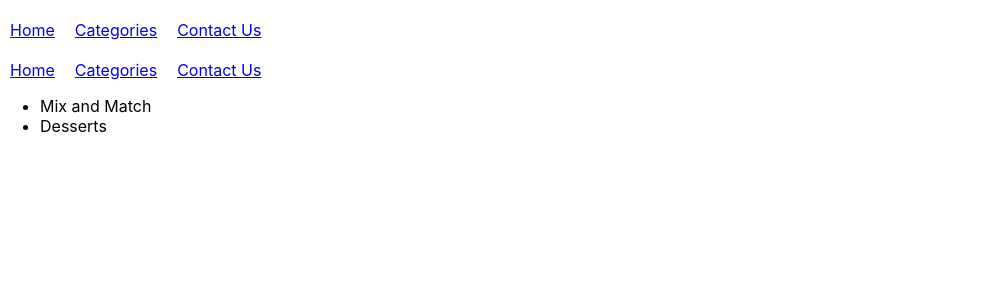
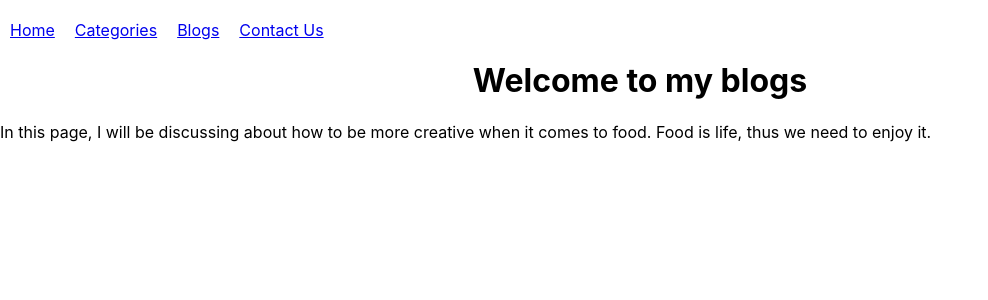
Before and after one commit to JulieGunawan/my-kitchen, a React (Create React App) app: page /blogs in a window 1280 px wide. Shown: the top 300 px of the page, without its empty margins (0-988 px from the left). Built offline with nearby package versions, Linux system fonts and the light colour scheme.

Commit message:
adding individual blog page

```diff
--- a/src/App.js
+++ b/src/App.js
@@ -5,6 +5,7 @@ import Contact from './pages/Contact';
 import Blogs from './pages/Blogs';
 import { BrowserRouter, Routes, Route, Link } from 'react-router-dom';
 import React from 'react';
+import ArticlePage from './pages/ArticlePage';
 
 function App() {
   return (
@@ -14,6 +15,7 @@ function App() {
           <nav>
             <Link to="/">Home</Link>
             <Link to="/categories">Categories</Link>
+            <Link to="/blogs">Blogs</Link>
             <Link to="/contact">Contact Us</Link>
           </nav>
         </div>
@@ -23,6 +25,7 @@ function App() {
             <Route path="/categories" element={<Categories />} />
             <Route path="/contact" element={<Contact />} />
             <Route path="/blogs" element={<Blogs />} />
+            <Route path="/blogs/:articleId" element={<ArticlePage />} />
           </Routes>
         </div>
       </div>
--- /dev/null
+++ b/src/pages/ArticlePage.js
@@ -0,0 +1,16 @@
+import '../App.css';
+import { Link } from 'react-router-dom';
+import React from 'react';
+
+const ArticlePage = () =>{
+    return(
+        <div>
+          <ul>
+            <li>Mix and Match</li>
+            <li>Desserts</li>
+          </ul>
+        </div>
+      );
+}
+
+export default ArticlePage;
--- a/src/pages/Blogs.js
+++ b/src/pages/Blogs.js
@@ -5,15 +5,10 @@ import React from 'react';
 const Blogs = () => {
     return (
       <div>
-        <nav>
-          <Link to="/">Home</Link>
-          <Link to="/categories">Categories</Link>
-          <Link to="/contact">Contact Us</Link>
-        </nav>
-        <ul>
-          <li>Mix and Match</li>
-          <li>Desserts</li>
-        </ul>
+        <h1>Welcome to my blogs</h1>
+        <p>In this page, I will be discussing
+          about how to be more creative when it comes to food.
+          Food is life, thus we need to enjoy it.</p>
       </div>
     );
 }
```
